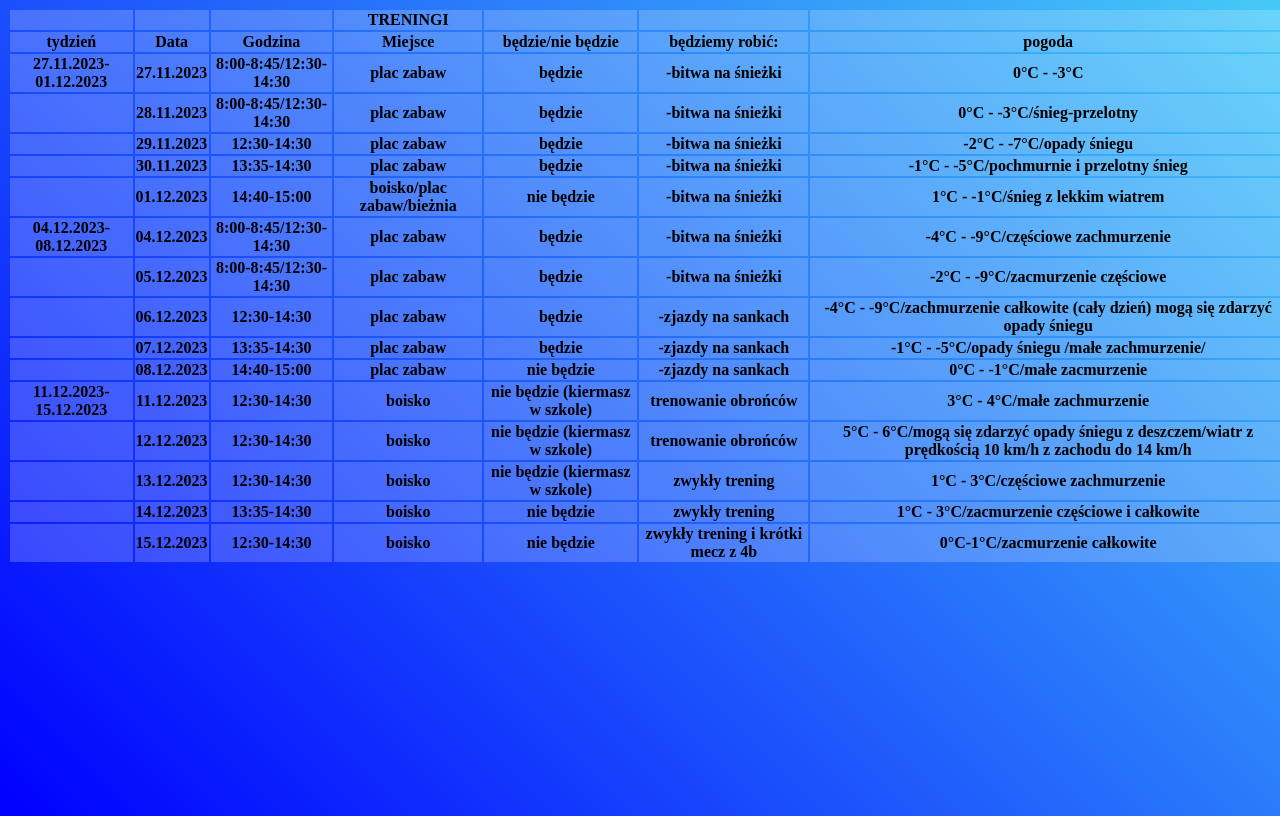
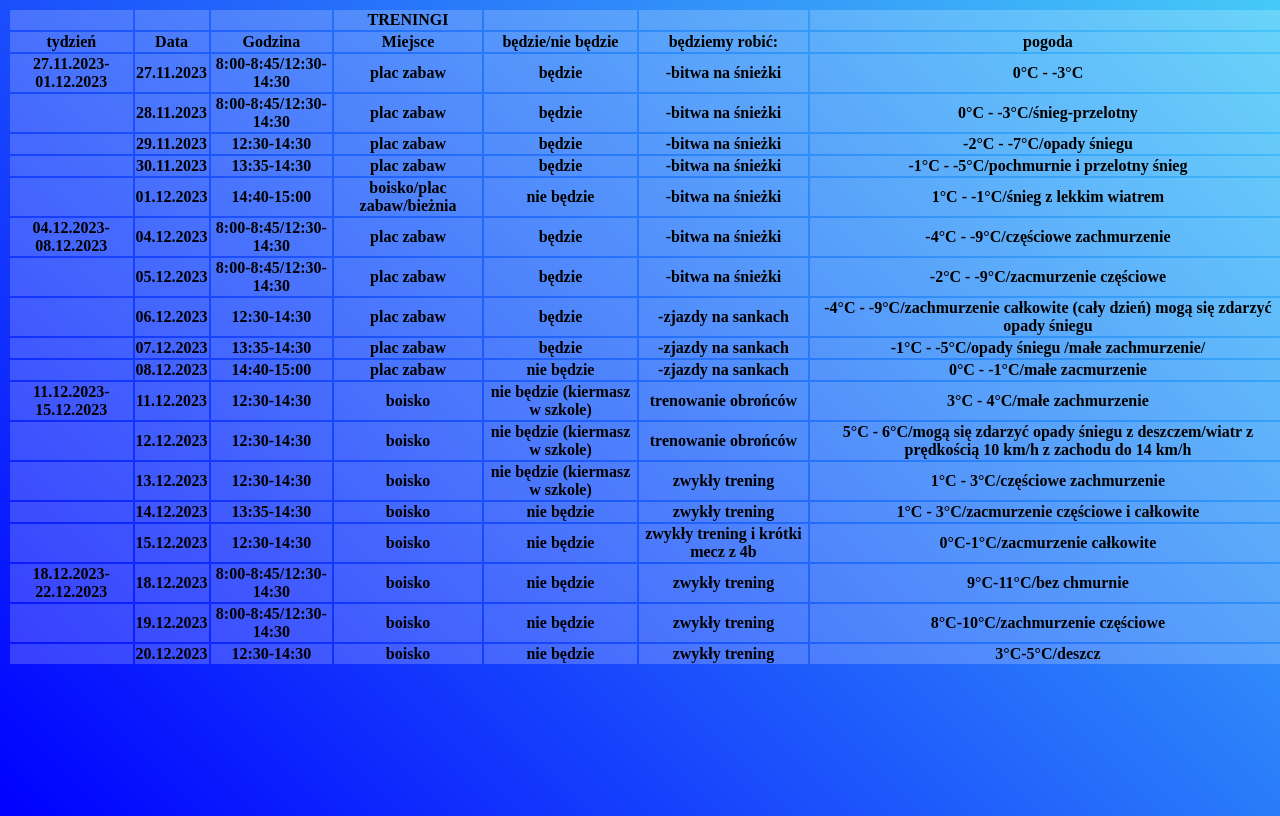
Before and after one commit to SzymonPer/Akademia-Sportu-A, a plain HTML site: page treningi.html in a window 1280 px wide. Drawn offline with Linux system fonts and the light colour scheme.

Commit message:
Update treningi.html

```diff
--- a/treningi.html
+++ b/treningi.html
@@ -162,6 +162,33 @@
                 <th>zwykły trening i krótki mecz z 4b</th>
                 <th>0°C-1°C/zacmurzenie całkowite</th>
             </tr>
+            <tr>
+                <th>18.12.2023-22.12.2023</th>
+                <th>18.12.2023</th>
+                <th>8:00-8:45/12:30-14:30</th>
+                <th>boisko</th>
+                <th>nie będzie</th>
+                <th>zwykły trening</th>
+                <th>9°C-11°C/bez chmurnie</th>
+            </tr>
+            <tr>
+                <th></th>
+                <th>19.12.2023</th>
+                <th>8:00-8:45/12:30-14:30</th>
+                <th>boisko</th>
+                <th>nie będzie</th>
+                <th>zwykły trening</th>
+                <th>8°C-10°C/zachmurzenie częściowe</th>
+            </tr>
+            <tr>
+                <th></th>
+                <th>20.12.2023</th>
+                <th>12:30-14:30</th>
+                <th>boisko</th>
+                <th>nie będzie</th>
+                <th>zwykły trening</th>
+                <th>3°C-5°C/deszcz</th>
+            </tr>
 
 
     </table>
```
